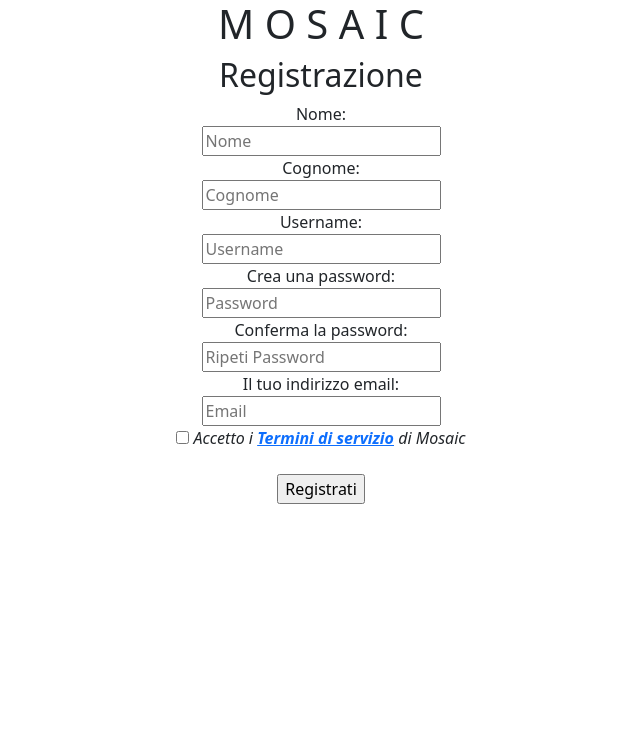
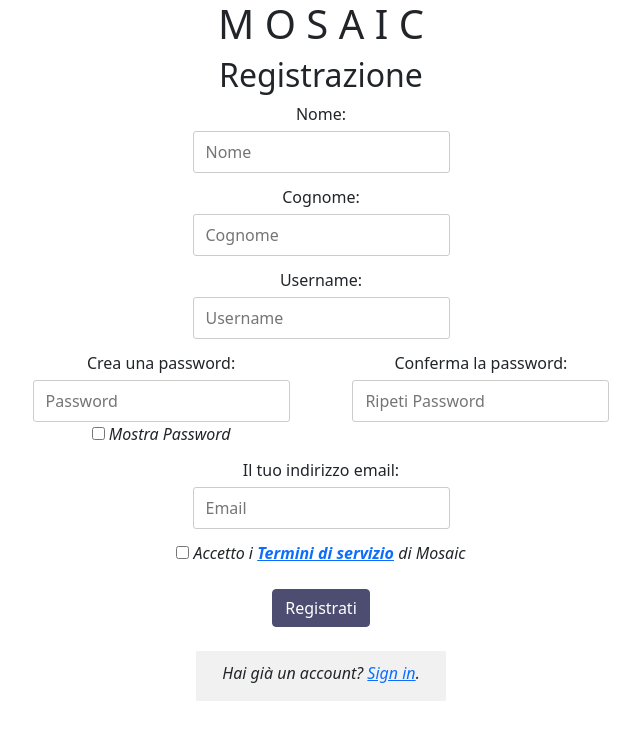
Before and after one commit to gianbus/mosaic, a PHP site: page /mosaic/registrazione/index.html in a window 1280 px wide. Shown: the top 740 px of the page, without its empty margins (319-959 px from the left). Run offline with PHP 8.4, Linux system fonts and the light colour scheme.

Commit message:
Implementazione log-in che verifica i campi con design minimale

```diff
--- a/css/style.css
+++ b/css/style.css
@@ -1,5 +1,12 @@
 body {
     text-align: center;
+    /*background-color: #4a4a4dea;*/
+    /*background-image: url(../../../Backgrounds/19742.jpg);
+    background-color: #cccccc;
+    height: 1000px;
+    background-position: center;
+    background-repeat: no-repeat;
+    background-size: cover;*/
 }
 
 .col{
@@ -8,3 +15,72 @@ body {
     height: 150px;
     border: 1px solid black;
 }
+
+small {
+    color:red;
+}
+
+.error {
+    border-color: red;
+}
+
+.campoform {
+	margin-bottom: 0.75rem;
+}
+
+input {
+	border: solid 1px #ccc;
+	border-radius: 3px;
+	display: inline-block;
+	padding: 0.5rem 0.75rem;
+	font-family: inherit;
+	font-size: 1rem;
+}
+
+
+label {
+	display: inline-block;
+	margin-bottom: 5px;
+	vertical-align: top;
+	width: 100%;
+}
+
+
+.buttonSubmit {
+	background: #4d4d72;
+	color: #fff;
+	border-radius: 0.25rem;
+	font-size: 1rem;
+	font-weight: 400;
+	border: 1px solid #4d4d72;
+	transition: color 0.15s ease-in-out, background-color 0.15s ease-in-out, border-color 0.15s ease-in-out,
+		box-shadow 0.15s ease-in-out;
+	text-align: center;
+	padding: 0.375rem 0.75rem;
+}
+
+.signin {
+    background-color: #f1f1f1;
+    max-width: 250px;
+    height: 50px;
+    padding: 10px;
+    text-align: center;
+  }
+
+
+#sicurezzaPassword {
+    display: none;
+    width: 72px;
+    height: 7px;
+    text-align: center;
+    margin-left: auto;
+    margin-right: auto;
+    margin-bottom: 5px;
+}
+
+div[id|=pass]{
+    width: 20px;
+    margin: 5px 1px 0px;
+    border: 1px solid rgba(128, 128, 128, 0.644);
+    height: 100%;
+}
--- a/index.php
+++ b/index.php
@@ -10,7 +10,7 @@
 </head>
 <body>
     <?php
-		include 'config.php';
+		include '../config.php';
 	?>
     <div id="container" class="container-fluid">
     <h1>M O S A I C</h1>
@@ -25,7 +25,7 @@
             ?>
     </div><!-- CONTAINER END -->
     <?php
-		include 'footer.php';
+		include '../footer.php';
 	?>
      <!-- Bootstrap Bundle with Popper -->
      <script src="https://cdn.jsdelivr.net/npm/bootstrap@5.1.3/dist/js/bootstrap.bundle.min.js" integrity="sha384-ka7Sk0Gln4gmtz2MlQnikT1wXgYsOg+OMhuP+IlRH9sENBO0LRn5q+8nbTov4+1p" crossorigin="anonymous"></script>
--- a/registrazione/index.html
+++ b/registrazione/index.html
@@ -14,36 +14,81 @@
 
         <div id="divregistrazione">
             <h2>Registrazione</h2>
-            <form action="registar.php" method="POST" id="formregistrazione">
+            <form action="registar.php" method="POST" id="formregistrazione" onsubmit="return verificaForm()">
 
+                <div class = "campoform">
                     <label for="nome">Nome:</label><br>
-                <input type="text" id="nome" name="nome" placeholder="Nome" required><br>
+                    <input type="text" id="nome" name="nome" placeholder="Nome"><br>
+                    <small></small>
+                </div>
 
+                <div class = "campoform">
                     <label for="cognome">Cognome:</label><br>
-                <input type="text" id="cognome" name="cognome" placeholder="Cognome" required><br>
+                    <input type="text" id="cognome" name="cognome" placeholder="Cognome"><br>
+                    <small></small>
+                </div>
 
+                <div class = "campoform">
                     <label for="username">Username:</label><br>
-                <input type="text" id="username" name="username" placeholder="Username" required><br>
+                    <input type="text" id="username" name="username" placeholder="Username"><br>
+                    <small></small>
+                </div>
 
+                <div style="display: flex; justify-content: center;">
+                    <div class = "campoform">
                         <label for="password1">Crea una password:</label><br>
-                <input type="password" id="password1" name="password1" placeholder="Password" required><br>
+                        <input type="password" id="password1" name="password1" placeholder="Password" title="La password dovrebbe contenere almeno 8 caratteri di cui almeno uno : minuscolo, maiuscolo, numerico e speciale"><br>
+                        <small></small>
 
+                        <input type="checkbox" id = "mostra">
+                        <i>Mostra Password</i><br>
+
+                    </div>
+
+
+                    <div style="width: 5%;"></div>
+
+                    <div class = "campoform">
                         <label for="password2">Conferma la password:</label><br>
-                <input type="password" id="password2" name="password2" placeholder="Ripeti Password" required><br>
+                        <input type="password" id="password2" name="password2" placeholder="Ripeti Password"><br>
+                        <small></small>
+                    </div>
+                </div>
 
+                <div id="commentoPassword"></div>
+
+                <div id="sicurezzaPassword">
+                    <div id="pass-debole"></div> <div id="pass-media"></div> <div id="pass-forte"></div>
+                </div>
+
+                <div class = "campoform">
                     <label for="email">Il tuo indirizzo email:</label><br>
-                <input type="email" id=email name="email" placeholder="Email" required><br>
+                    <input type="email" id=email name="email" placeholder="Email"><br>
+                    <small></small>
+                </div>
 
-                <input type="checkbox" name="checkbox" required>
+                <div>
+                    <input type="checkbox" name="checkbox" id="check">
                     <i>Accetto i <a href="termini-servizio.html"><strong>Termini di servizio</strong></a> di Mosaic<br><br>
-                <input type="submit" value="Registrati" >
+                    <small></small>
+
+                    <input class="buttonSubmit" type="submit" value="Registrati">
+                </div>
+
+                <br>
+
+                <div class="container-fluid signin">
+                    <p>Hai già un account? <a target="_blank" href="#">Sign in</a>.</p>
+                </div>
 
             </form>
+
 
         </div>
     </div><!-- CONTAINER END -->
 
      <!-- Bootstrap Bundle with Popper -->
      <script src="https://cdn.jsdelivr.net/npm/bootstrap@5.1.3/dist/js/bootstrap.bundle.min.js" integrity="sha384-ka7Sk0Gln4gmtz2MlQnikT1wXgYsOg+OMhuP+IlRH9sENBO0LRn5q+8nbTov4+1p" crossorigin="anonymous"></script>
+     <script src="verifica-campi-inseriti.js"></script>
 </body>
 </html>
--- /dev/null
+++ b/registrazione/verifica-campi-inseriti.js
@@ -0,0 +1,211 @@
+let form = document.getElementById("formregistrazione");
+
+let msgNome = "Inserisci il tuo nome";
+let msgCognome = "Inserisci il tuo cognome";
+let msgUsername = "Inserisci il tuo username";
+let msgPassword1 = "Inserisci la tua password";
+let msgPassword2 = "Rinserisci la password";
+let msgCorrispondenzaPassword = "Le password devono corrispondere";
+let msgEmail = "Inserisci la tua email";
+let msgEmailInvalida = "Inserire un'email valida";
+let msgTerminiDiServizio = "Devi accettare i termini di servizio";
+
+
+function verificaForm() {
+
+    if (!verificaCampiVuoti())
+        return false;
+
+    else if (!verificaPassword())
+        return false;
+
+    else if (!verificaEmail())
+        return false;
+
+    else if (!(document.getElementById("check").checked)) {
+        alert(msgTerminiDiServizio);
+        return false;
+    }
+
+    else if (document.getElementById("pass-debole").style.backgroundColor == "red") {
+        alert("La Password inserita non è abbastanza forte");
+        return false;
+    }
+
+    return true;
+
+}
+
+function verificaCampiVuoti() {
+    let res = 0;
+
+    if (form["nome"].value.trim() === "" || verificaNienteNumeri(form["nome"].value.trim())) {
+        showErrorMessage(form["nome"], msgNome);
+        res++;
+    }
+
+    if (form["cognome"].value.trim() === "" || verificaNienteNumeri(form["cognome"].value.trim())) {
+        showErrorMessage(form["cognome"], msgCognome);
+        res++;
+    }
+
+    if (form["username"].value.trim() === "") {
+        showErrorMessage(form["username"], msgUsername);
+        res++;
+    }
+
+    if (form["password1"].value.trim() === "") {
+        showErrorMessage(form["password1"], msgPassword1);
+        res++;
+    }
+
+    if (form["password2"].value.trim() === "") {
+        showErrorMessage(form["password2"], msgPassword2);
+        res++;
+    }
+
+    if (form["email"].value.trim() === "") {
+        showErrorMessage(form["email"], msgEmail);
+        res++;
+    }
+
+    return res > 0 ? false : true;
+
+}
+
+function verificaNienteNumeri(stringa) {
+    return /\d/.test(stringa);
+}
+
+
+function verificaPassword() {
+    if (form["password1"].value != form["password2"].value)
+        return showErrorMessage(form["password2"], msgCorrispondenzaPassword);
+
+    return true;
+}
+
+function verificaEmail() {
+    const emailRegex = /^(([^<>()\[\]\\.,;:\s@"]+(\.[^<>()\[\]\\.,;:\s@"]+)*)|(".+"))@((\[[0-9]{1,3}\.[0-9]{1,3}\.[0-9]{1,3}\.[0-9]{1,3}\])|(([a-zA-Z\-0-9]+\.)+[a-zA-Z]{2,}))$/;
+
+    const e = form["email"];             //document.getElementById("email");
+    if (!emailRegex.test(e.value))
+        return showErrorMessage(e, msgEmailInvalida);
+
+    return true;
+}
+
+
+function showErrorMessage(elem, msg) {
+    elem.parentNode.querySelector("small").innerHTML = msg + "<br>";
+    //form.querySelectorAll("small")[num].innerHTML = msg + "<br>";
+    elem.className = "error";
+    return false;
+}
+
+
+function auxBordiNeri(inputElem) {
+    if (inputElem.className == "error") {
+        inputElem.parentNode.querySelector("small").innerText = "";
+        inputElem.className = "";
+    }
+
+    return;
+}
+
+
+let campiInput = form.querySelectorAll("input");
+
+for (let i=0; i < campiInput.length-2; i++) {
+   campiInput[i].addEventListener("click", () => {
+        auxBordiNeri(campiInput[i]);
+    });
+}
+
+
+document.getElementById("mostra").addEventListener("click", mostraPassword);
+
+function mostraPassword() {
+    let p1 = document.getElementById("password1");
+    let p2 = document.getElementById("password2");
+
+    if (p1.type === "password") {
+      p1.type = "text";
+      p2.type = "text";
+
+    }
+
+    else {
+      p1.type = "password";
+      p2.type = "password";
+    }
+
+    return;
+  }
+
+
+document.getElementById("password1").addEventListener("keyup", validitaPassword);
+
+document.getElementById("password1").addEventListener("focus", () => {
+    return document.getElementById("sicurezzaPassword").style.display = "flex";
+});
+
+document.getElementById("password1").addEventListener("blur", () => {
+    return document.getElementById("sicurezzaPassword").style.display = "none";
+});
+
+
+function validitaPassword() {
+    let minuscole = /[a-z]/g;
+    let maiuscole = /[A-Z]/g;
+    let numeri = /[0-9]/g;
+    let speciali = /[!@#\$%\^\&*\)\(+=._-]/g;
+
+    //let regex = /^[a-zA-Z0-9!@#\$%\^\&*\)\(+=._-]{8,}$/g;
+    //let regexMinima = /^[a-zA-Z]{8,}$/g
+
+    let p1 = document.getElementById("password1").value;
+
+    let testMaiuscole = maiuscole.test(p1);
+    let testMinuscole = minuscole.test(p1);
+    let testNumeri = numeri.test(p1);
+    let testSpeciali = speciali.test(p1);
+
+    let testModerato = testMaiuscole && testMinuscole && p1.length >= 8;
+    let testForte = testModerato && testNumeri && testSpeciali;
+
+    let colorPass1, colorPass2, colorPass3;
+    let testoPass;
+
+    if (testForte) {
+        testoPass = "Forte";
+        colorPass1 = "green";
+        colorPass2 = colorPass1;
+        colorPass3 = colorPass1;
+    }
+
+    else if (testModerato) {
+        testoPass = "Moderata";
+        colorPass1 = "orange";
+        colorPass2 = colorPass1;
+        colorPass3 = "white";
+    }
+
+
+    else {
+        testoPass = "Debole<br> (Non accettabile, inserire almeno 8 caratteri di cui almeno una maiuscola)";
+        colorPass1 = "red";
+        colorPass2 = "white";
+        colorPass3 = colorPass2;
+    }
+
+
+    document.getElementById("commentoPassword").innerHTML = testoPass;
+        document.getElementById("commentoPassword").style.color = colorPass1;
+        document.getElementById("pass-forte").style.backgroundColor = colorPass3;
+        document.getElementById("pass-media").style.backgroundColor = colorPass2;
+        document.getElementById("pass-debole").style.backgroundColor = colorPass1;
+
+    return;
+
+}
```
Lines whose indentation alone changed are shown as unchanged.
